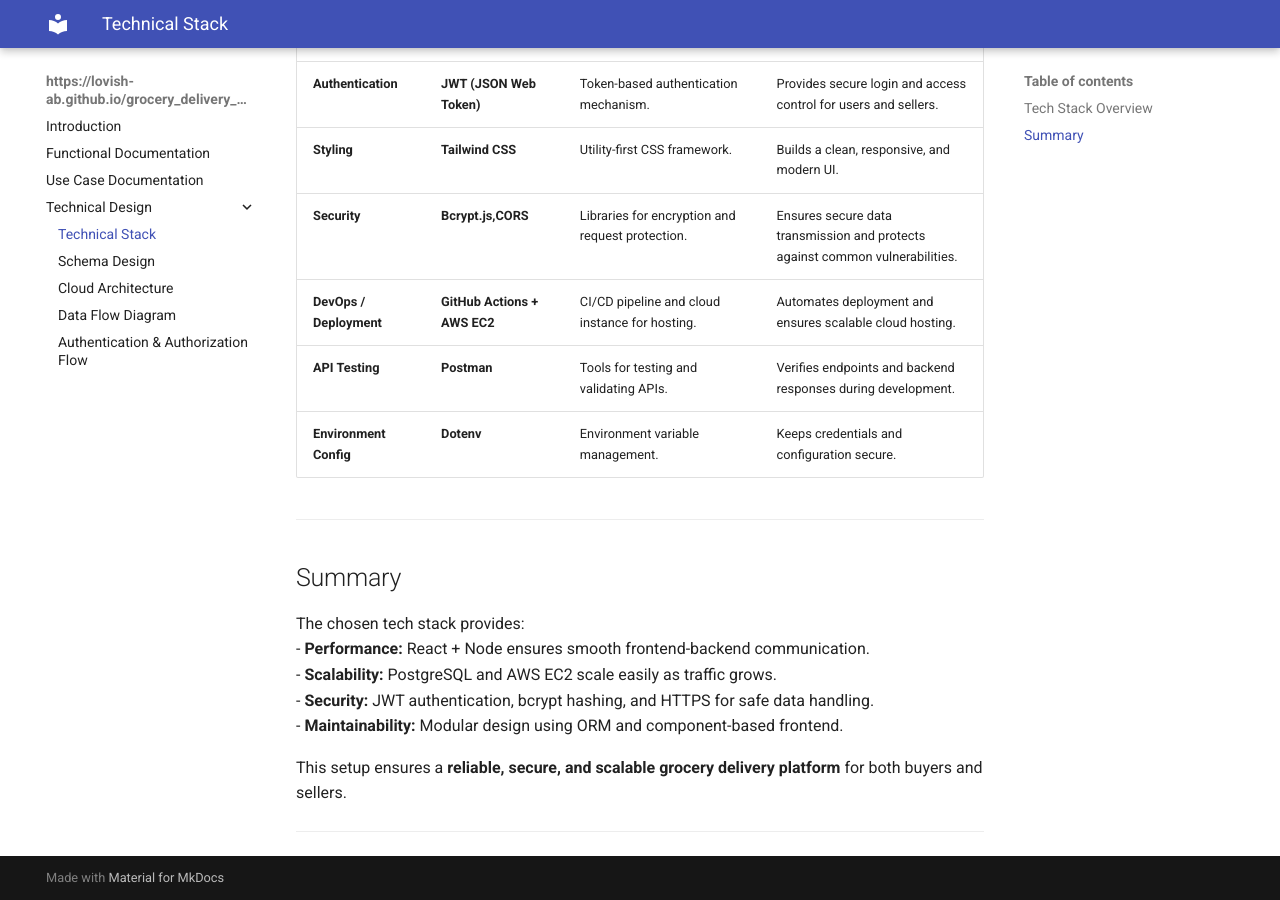
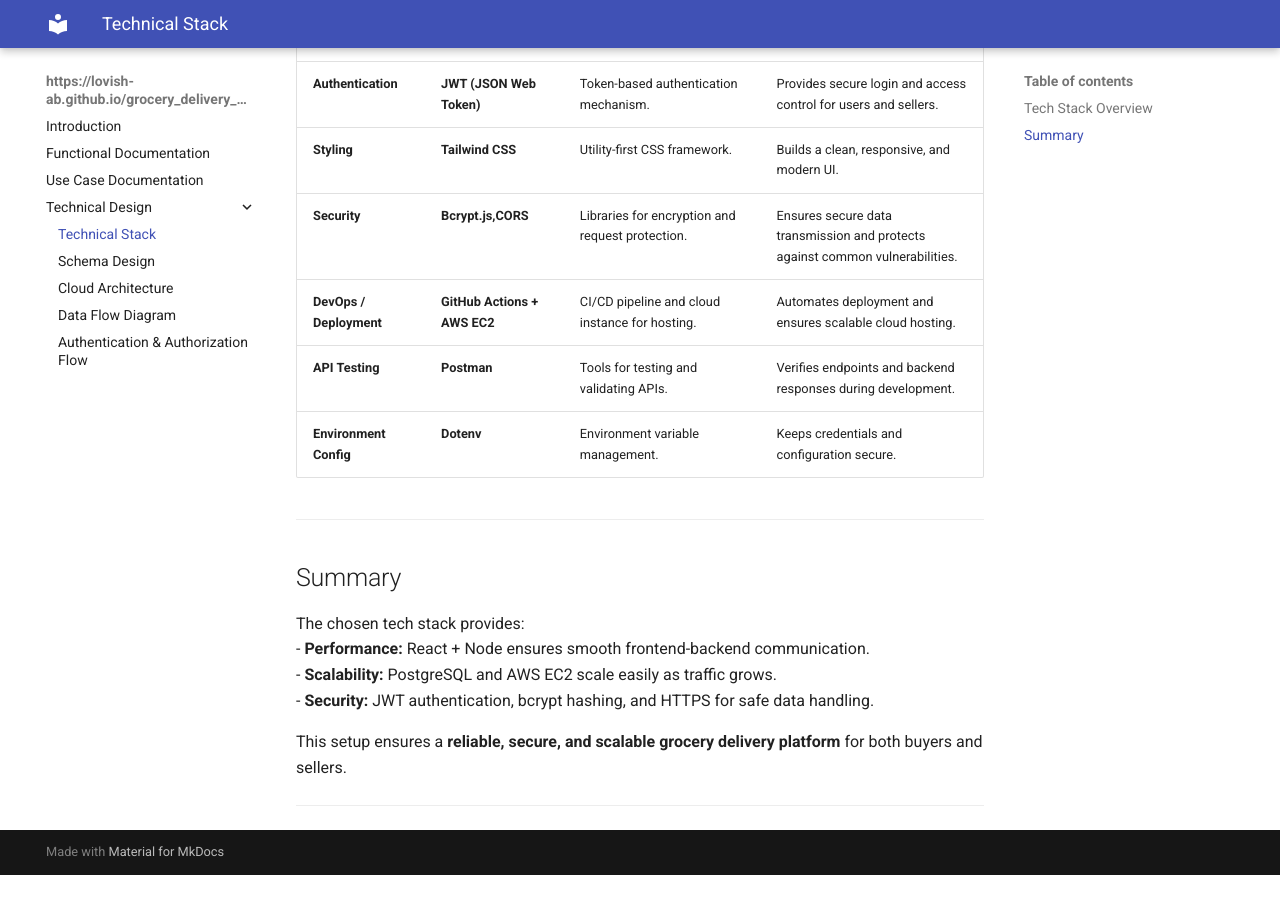
Before and after one commit to lovish-ab/grocery_delivery_docs, an MkDocs documentation site: the page built from docs/technical_stack.md, in a window 1280 px wide and 900 px high, scrolled down 713 px. Built offline with MkDocs 1.6.1 and Material for MkDocs 9.7.7, drawn with Linux system fonts in a browser that asks for light colours; after the commit the page ends 1588 px from its top, so only the background shows below that.

```diff
--- a/docs/technical_stack.md
+++ b/docs/technical_stack.md
@@ -26,7 +26,6 @@
 - **Performance:** React + Node ensures smooth frontend-backend communication.
 - **Scalability:** PostgreSQL and AWS EC2 scale easily as traffic grows.
 - **Security:** JWT authentication, bcrypt hashing, and HTTPS for safe data handling.
-- **Maintainability:** Modular design using ORM and component-based frontend.
 
 This setup ensures a **reliable, secure, and scalable grocery delivery platform** for both buyers and sellers.
 
```
